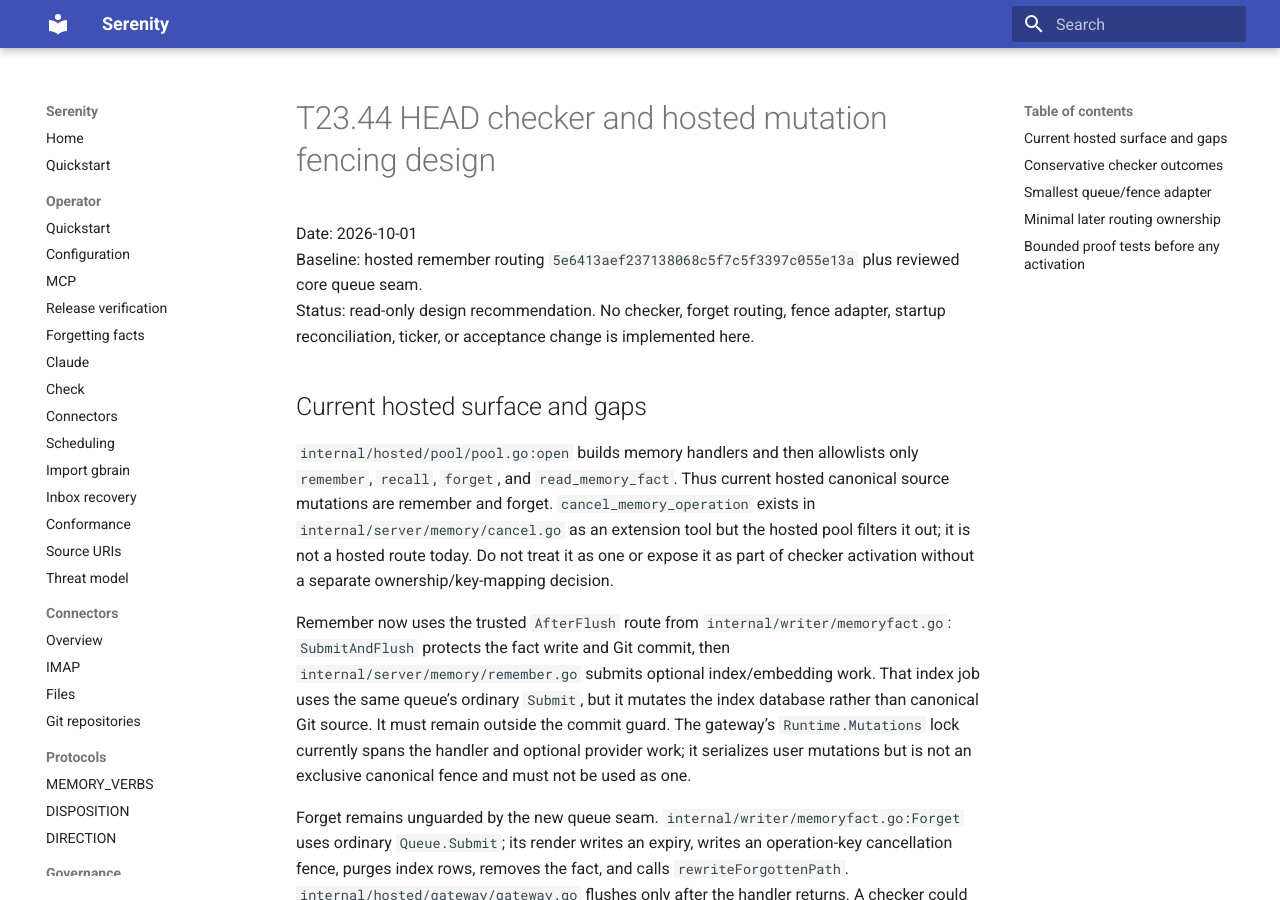
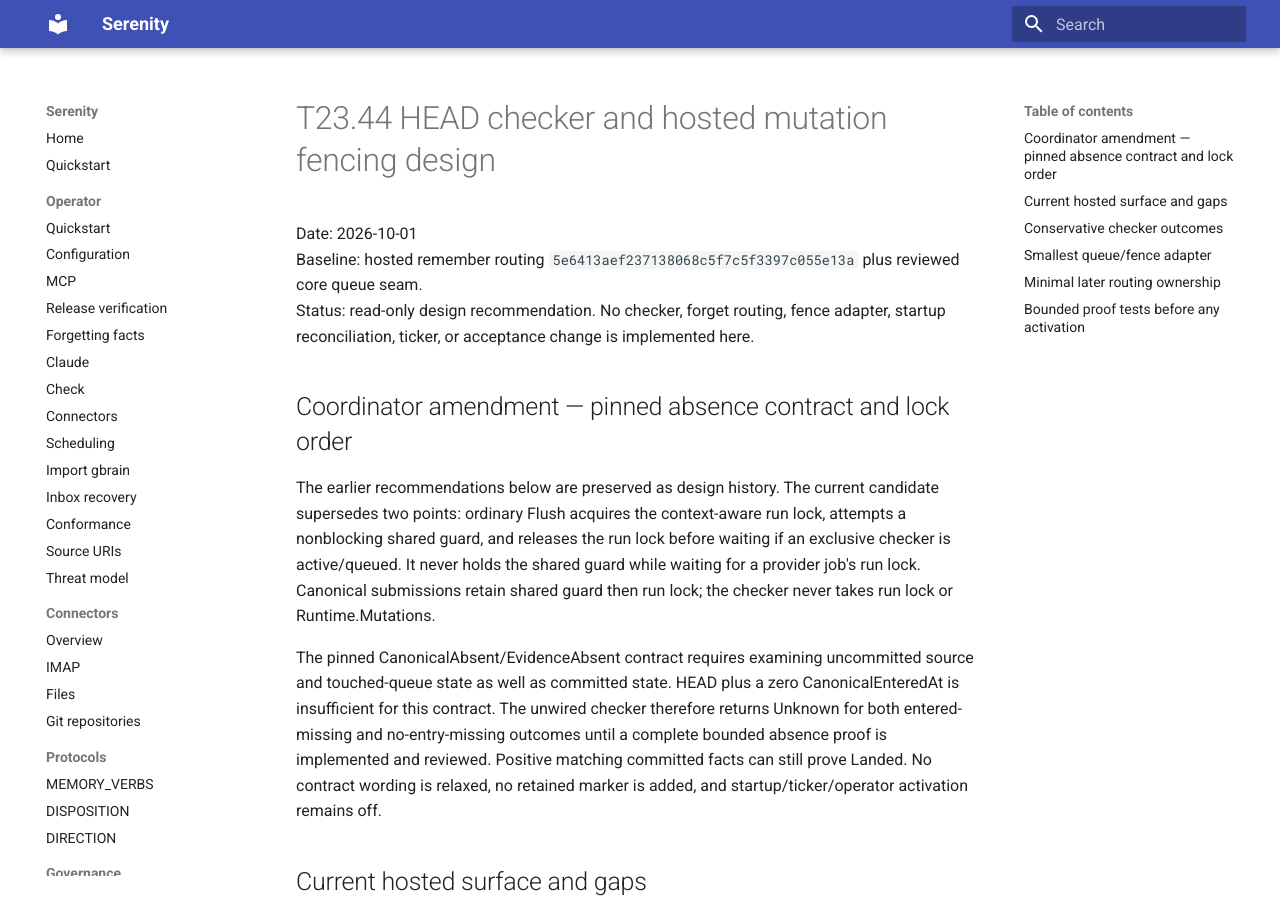
Before and after one commit to sirerun/serenity, an MkDocs documentation site: the page built from docs/plans/t23-44-head-checker-fencing-design-2026-10-01.md, in a window 1280 px wide and 900 px high. Built offline with MkDocs 1.6.1 and Material for MkDocs 9.7.7, drawn with Linux system fonts in a browser that asks for light colours.

Commit message:
docs: preserve canonical absence contract and update recovery roadmap

```diff
--- a/docs/plans/t23-44-head-checker-fencing-design-2026-10-01.md
+++ b/docs/plans/t23-44-head-checker-fencing-design-2026-10-01.md
@@ -3,6 +3,13 @@
 Date: 2026-10-01
 Baseline: hosted remember routing `5e6413aef237138068c5f7c5f3397c055e13a` plus reviewed core queue seam.
 Status: read-only design recommendation. No checker, forget routing, fence adapter, startup reconciliation, ticker, or acceptance change is implemented here.
+
+
+## Coordinator amendment — pinned absence contract and lock order
+
+The earlier recommendations below are preserved as design history. The current candidate supersedes two points: ordinary Flush acquires the context-aware run lock, attempts a nonblocking shared guard, and releases the run lock before waiting if an exclusive checker is active/queued. It never holds the shared guard while waiting for a provider job's run lock. Canonical submissions retain shared guard then run lock; the checker never takes run lock or Runtime.Mutations.
+
+The pinned CanonicalAbsent/EvidenceAbsent contract requires examining uncommitted source and touched-queue state as well as committed state. HEAD plus a zero CanonicalEnteredAt is insufficient for this contract. The unwired checker therefore returns Unknown for both entered-missing and no-entry-missing outcomes until a complete bounded absence proof is implemented and reviewed. Positive matching committed facts can still prove Landed. No contract wording is relaxed, no retained marker is added, and startup/ticker/operator activation remains off.
 
 ## Current hosted surface and gaps
 
```
Also changed, not shown: docs/roadmap.md (+4 -1 lines).
